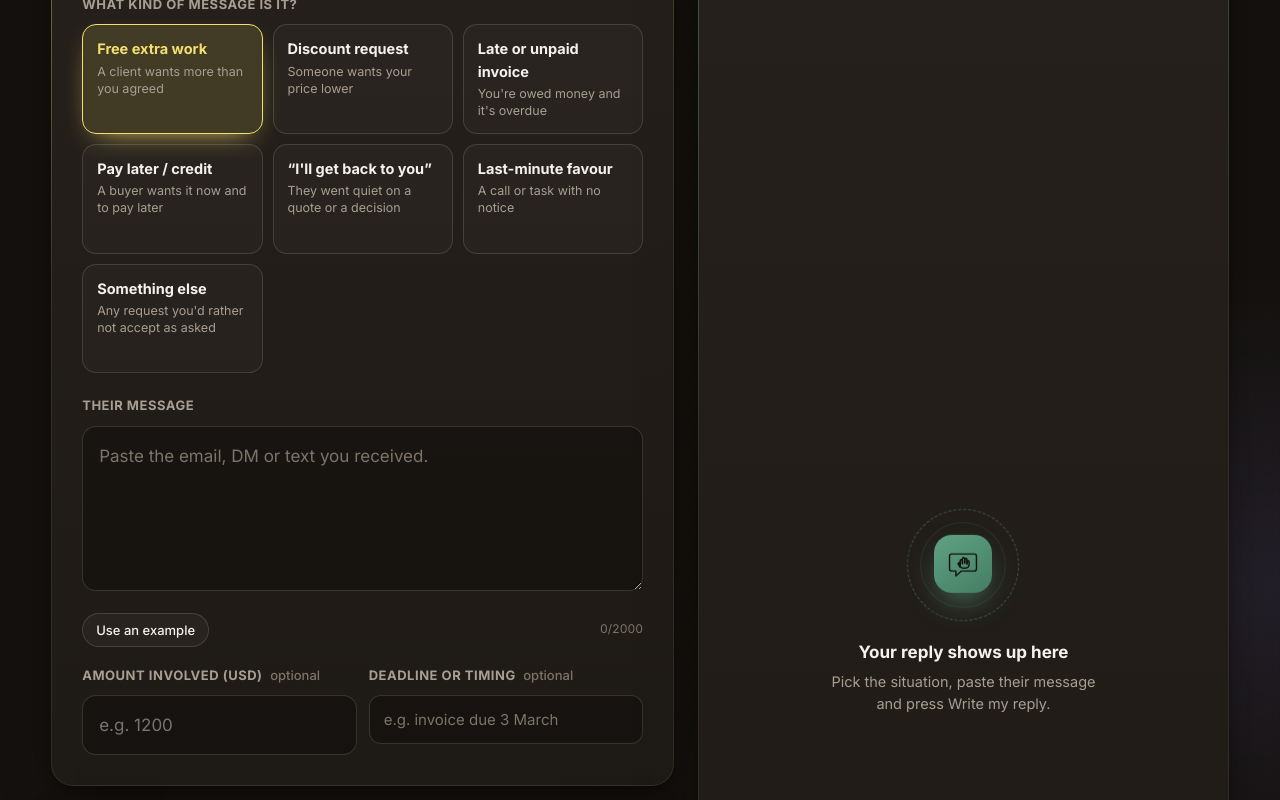
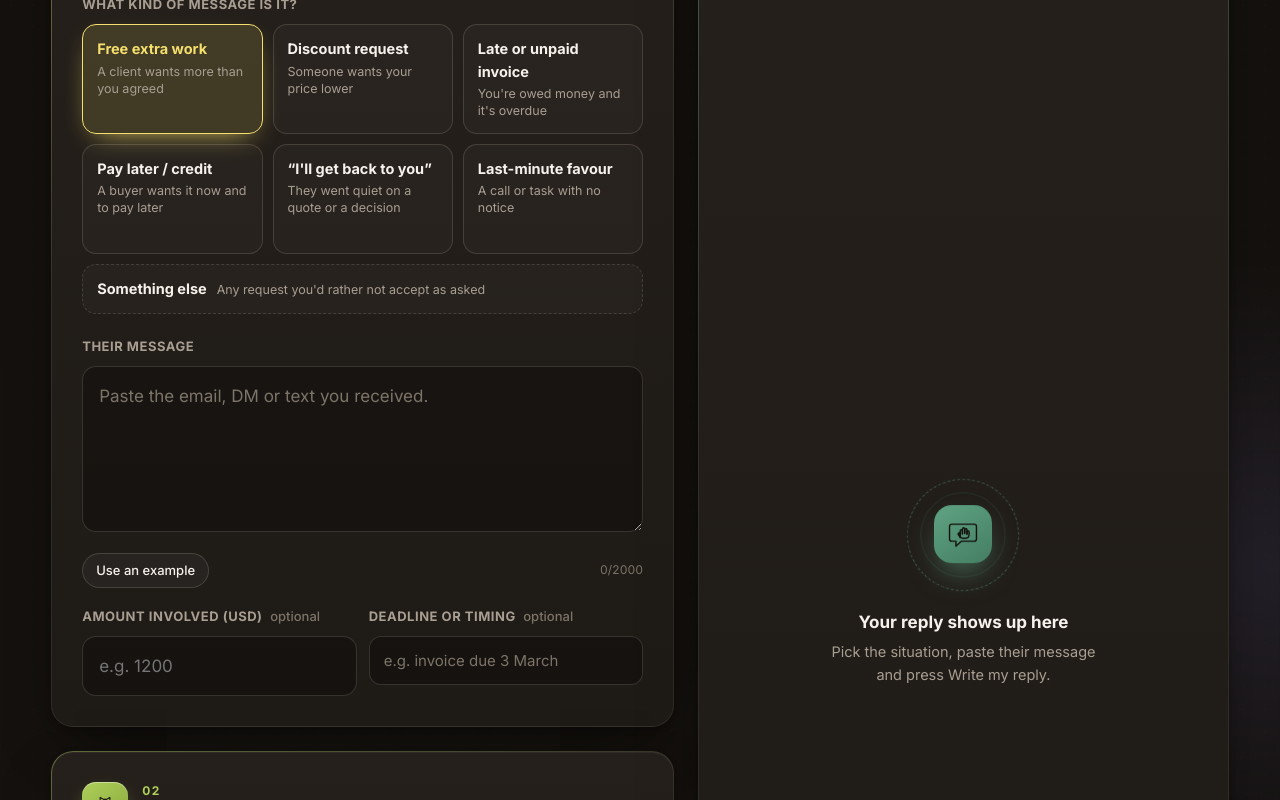
Before and after one commit to comzzy/sloth-butler, a Next.js app in the folder web/: page / in a window 1280 px wide. Shown: the part 2000-2800 px from the top of the page. Built offline with nearby package versions, Linux system fonts and the light colour scheme.

Commit message:
Give the six situations equal tiles and set Something else apart below them

```diff
--- a/web/app/globals.css
+++ b/web/app/globals.css
@@ -537,3 +537,7 @@ nav>a,nav>.nav-more{display:inline-flex;align-items:center;line-height:1}
 .g-road{grid-auto-rows:1fr}.g-road>*{height:100%}
 .stats.three{grid-auto-rows:1fr}
 @media (max-width:760px){.stats.three{grid-template-columns:repeat(3,minmax(0,1fr));gap:8px}.stats.three .stat:first-child{grid-column:auto}.stats.three .stat{padding:12px}.stats.three .stat-num{font-size:26px}.stats.three .stat-label{font-size:12px}}
+.scen-grid{grid-auto-rows:auto;grid-template-rows:repeat(2,1fr) auto}
+.scen-other{grid-column:1/-1;flex-direction:row;align-items:baseline;gap:10px;flex-wrap:wrap;border-style:dashed}
+@media (max-width:760px){.scen-grid{grid-template-columns:repeat(2,minmax(0,1fr));grid-template-rows:repeat(3,1fr) auto}}
+@media (max-width:400px){.scen-grid{grid-template-columns:repeat(2,minmax(0,1fr))}.scen{padding:12px}.scen strong{font-size:13.5px}.scen span{font-size:12px}}
--- a/web/components/SlothApp.tsx
+++ b/web/components/SlothApp.tsx
@@ -339,7 +339,7 @@ export function SlothApp() {
                 <legend className="label">What kind of message is it?</legend>
                 <div className="scen-grid">
                   {SCENARIO_UI.map((s, i) => (
-                    <label key={s.id} className={`scen ${scenario === s.id ? "on" : ""}`} style={{ ["--i" as string]: i }}>
+                    <label key={s.id} className={`scen ${s.id === "other" ? "scen-other " : ""}${scenario === s.id ? "on" : ""}`} style={{ ["--i" as string]: i }}>
                       <input type="radio" name="scenario" value={s.id} checked={scenario === s.id} onChange={() => pickScenario(s.id)} />
                       <strong>{s.label}</strong><span>{s.hint}</span>
                     </label>
```
